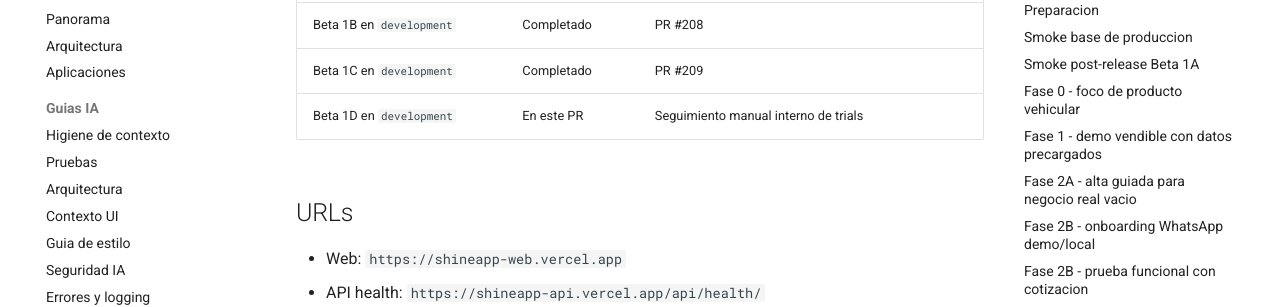
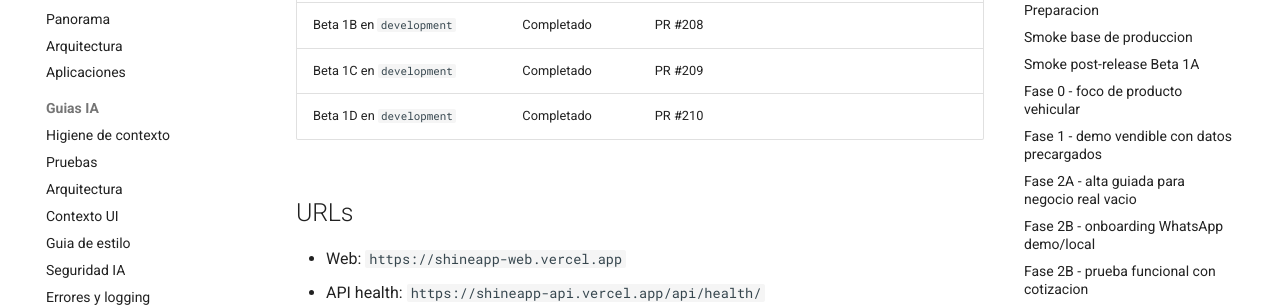
Before and after one commit to juanikitro/ShineApp, an MkDocs documentation site: the page built from docs/deployment/fase-2b-production-qa.md, in a window 1280 px wide and 900 px high, scrolled down 882 px. Shown: the part 152-459 px from the top of the window. Built offline with MkDocs 1.6.1 and Material for MkDocs 9.7.7, drawn with Linux system fonts in a browser that asks for light colours.

Commit message:
docs(beta): mark beta 1d qa artifact complete

```diff
--- a/docs/deployment/fase-2b-production-qa.md
+++ b/docs/deployment/fase-2b-production-qa.md
@@ -21,7 +21,7 @@ desde Fase 0 hasta Beta 1D.
 | Sync `main` -> `development` | Completado | PR #207 |
 | Beta 1B en `development` | Completado | PR #208 |
 | Beta 1C en `development` | Completado | PR #209 |
-| Beta 1D en `development` | En este PR | Seguimiento manual interno de trials |
+| Beta 1D en `development` | Completado | PR #210 |
 
 ## URLs
 
```
